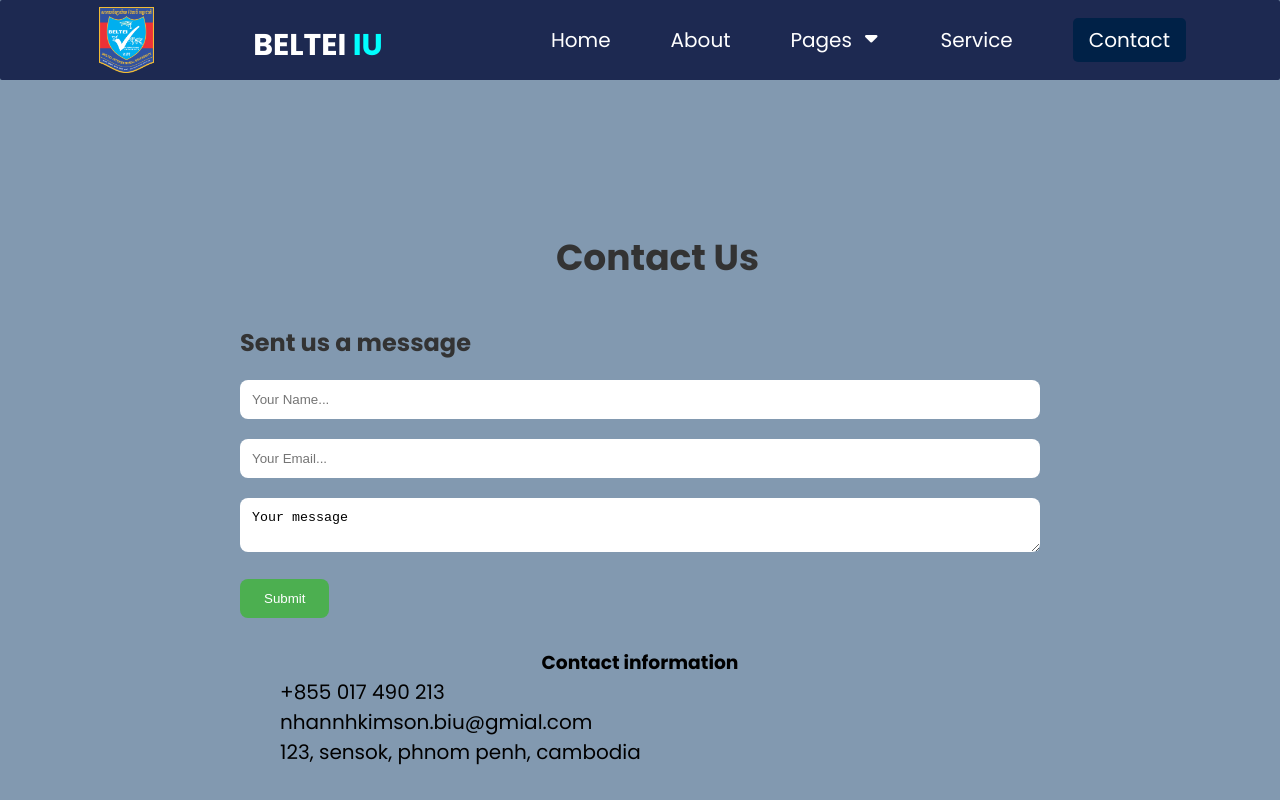
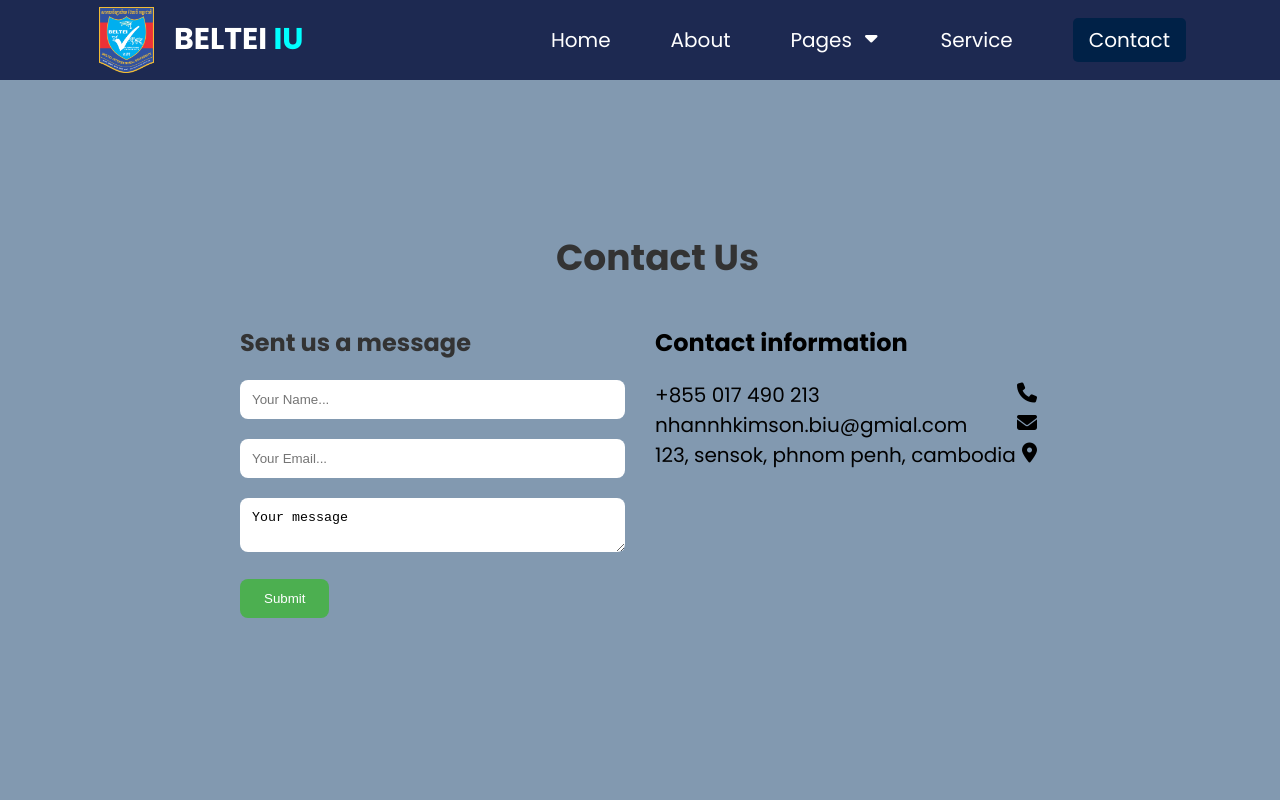
Before and after one commit to NHANHKIMSON/University-Website-, a plain HTML site: page contact.html in a window 1280 px wide. Shown: the top 800 px of the page. Drawn offline with Linux system fonts and the light colour scheme; a web font is replaced by a local one.

Commit message:
10 commit

```diff
--- a/contact.html
+++ b/contact.html
@@ -4,7 +4,7 @@
     <meta charset="UTF-8" />
     <meta name="viewport" content="width=device-width, initial-scale=1.0" />
     <link rel="stylesheet" href="https://cdnjs.cloudflare.com/ajax/libs/font-awesome/6.6.0/css/all.min.css" integrity="sha512-Kc323vGBEqzTmouAECnVceyQqyqdsSiqLQISBL29aUW4U/M7pSPA/gEUZQqv1cwx4OnYxTxve5UMg5GT6L4JJg==" crossorigin="anonymous" referrerpolicy="no-referrer" />
-    <title>About Us</title>
+    <title>Contact Us</title>
     <link
       rel="stylesheet"
       href="https://cdnjs.cloudflare.com/ajax/libs/font-awesome/6.6.0/css/all.min.css"
@@ -16,8 +16,10 @@
   </head>
   <body>
     <div class="Menu-bar">
-      <img src="/IMG/BIU.png" alt="">
-      <h1 class="logo">BELTEI <span>IU</span></h1>
+      <div style="display: flex;">
+        <img src="/IMG/BIU.png" alt="">
+        <h1 class="logo">BELTEI <span>IU</span></h1>
+      </div>
       <li><i id="fa-solid" onclick="open_bar()" class="fa-solid fa-bars"></i></li>
       <ul>
         <li><a href="index.html">Home</a></li>
@@ -92,10 +94,9 @@
           </div>
           <div class="contact-info">
             <h3>Contact information</h3>
-            <p>+855 017 490 213</p>
-            <p>nhannhkimson.biu@gmial.com</p>
-            <p>123, sensok, phnom penh, cambodia</p>
-
+            <p><i class="fas fa-phone"></i>+855 017 490 213</p>
+            <p><i class="fas fa-envelope"></i>nhannhkimson.biu@gmial.com</p>
+            <p><i class="fas fa-map-marker-alt"></i>123, sensok, phnom penh, cambodia</p>
           </div>
         </div>
       </div>
--- a/index.css
+++ b/index.css
@@ -8,6 +8,7 @@ body{
     font-family: "Poppins", sans-serif;
     background-color: #8299b0;
 }
+/* Menu bar */
 .Menu-bar{
     background-color:#1d2951;
     width:100%;
@@ -16,13 +17,13 @@ body{
     align-items:center;
     justify-content:space-between;
     padding: 0px 5%;
-    border-radius: 2px;
     margin-bottom: 100px;
 }
 .logo{
-    margin-left: 10px;
     color:white;
     font-size:30px;
+    text-align: center;
+    margin-top: 10px;
 }
 @media (max-width:1100px) {
     .logo{
@@ -112,8 +113,6 @@ body{
 }
 h1{
     color:rgb(98, 0, 255);
-    margin-left:10px;
-    margin-top:10px;
 }
 p{
     margin-left:40px;
@@ -146,6 +145,9 @@ img{
     color: white;
     display: none;
 }
+/* Close Menu bar */
+
+/* Footer**************************************************************** */
 .footer{
     background-color:rgba(13, 13, 221, 0.771);
 }
@@ -208,6 +210,9 @@ ul{
     margin-left:260px;
     font-size: xx-large;
 }
+/* close Footer ******************************************************************************* */
+
+/* Card in Secvice page */
 .card-container{
     display: flex;
     justify-content: center;
@@ -256,6 +261,7 @@ ul{
     padding: 8px 16px;
     margin-top: 10px;
 }
+/* Close Caed services page */
 .contact{
     min-height: 100vh;
     padding:50px;
@@ -273,7 +279,7 @@ ul{
 }
 .wrapper-cn{
     display: grid;
-    grid-template-columns: repeat(2, ifr);
+    grid-template-columns: repeat(2, 1fr);
     grid-gap:30px;
 }
 .contact-form{
@@ -311,6 +317,25 @@ button{
 button:hover{
     background-color: #45a049;
 }
-contact-info{
+.contact-info{
     text-align: left;
 }
+.contact-info h3{
+    font-size: 24px;
+    margin-bottom: 20px;
+}
+.contact-info p{
+    margin-bottom: 10px;
+    margin: 0px;
+}
+.contact-info i{
+    margin: 0px;
+}
+@media screen and (max-width: 768px) {
+    .container-cn{
+        padding: 20px;
+    }
+    .wrapper-cn{
+        grid-template-columns: 1fr;
+    }
+}
```
Also changed, not shown: About.html (+4 -2 lines), index.html (+6 -8 lines), service.html (+5 -3 lines).
